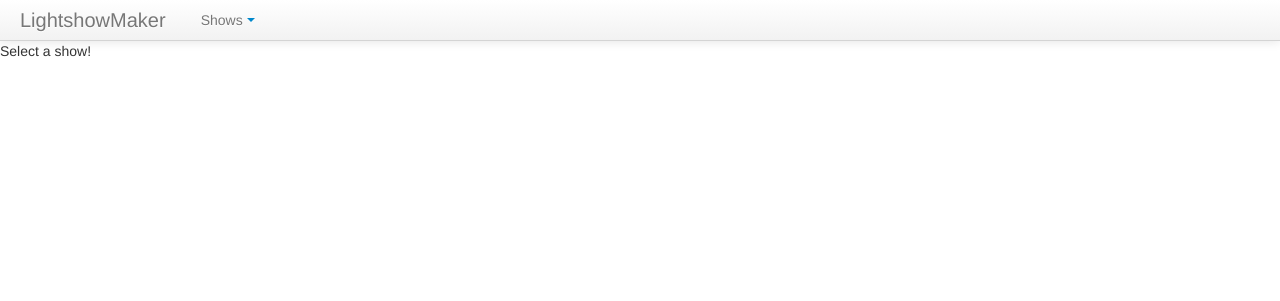
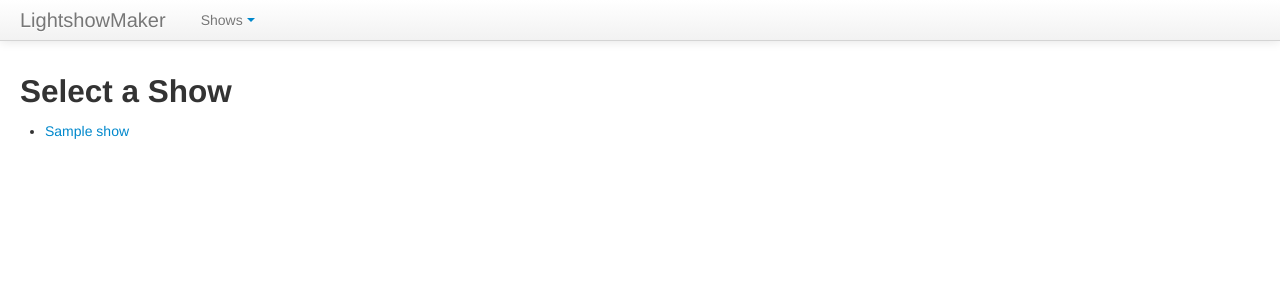
Before and after one commit to mrsutherland/lightshow, a Django app: page /show/ in a window 1280 px wide. Shown: the top 301 px of the page. Run offline with Django 3.2, Linux system fonts and the light colour scheme; tables that the repository leaves empty hold one stand-in row (values such as "Sample post"); some libraries are stand-ins or nearby versions.

Commit message:
Four bit colorpicker, deleting/modifying of shows, improvements in save function

```diff
--- a/lightshowmaker/lightshowmaker/models.py
+++ b/lightshowmaker/lightshowmaker/models.py
@@ -27,4 +27,4 @@ class BulbColor(models.Model):
     brightness = models.IntegerField()
 
     def rgb(self):
-        return 'rgb(%s, %s, %s)' % (self.red * 16, self.green * 16, self.blue * 16)
+        return 'rgb(%s, %s, %s)' % (self.red * 17, self.green * 17, self.blue * 17)
--- a/lightshowmaker/lightshowmaker/static/css/main.css
+++ b/lightshowmaker/lightshowmaker/static/css/main.css
@@ -1,7 +1,8 @@
 div#body{
     width: 100%;
-    background-color: black;
+    background: url('/static/img/debut_dark.png') repeat #CCC;
     position: relative;
+
 }
 
 div.light{
--- a/lightshowmaker/lightshowmaker/static/js/main.js
+++ b/lightshowmaker/lightshowmaker/static/js/main.js
@@ -7,13 +7,41 @@ $(window).on('resize', function(){
 
 $('a#add-show').on('click', function(e){
     e.preventDefault();
-    var showName = window.prompt('Name your new show:');
+    var showName = window.prompt('Name your new show (have you saved the current show?!):');
     if (showName == null) return;
     $.ajax({
         url: '/show/',
         type: 'POST',
         data: {'name': showName},
         dataType: 'json',
+        success: function(data, status, xhr){
+            window.location=data.redirect;
+        }
+    });
+});
+
+$('a#rename-show').on('click', function(e){
+    e.preventDefault();
+    var showName = window.prompt('Rename your show:');
+    if (showName == null) return;
+    $.ajax({
+        url: '/show/' + $('div#body').data('showId') + '/',
+        type: 'POST',
+        data: {'name': showName},
+        dataType: 'json',
+        success: function(data, status, xhr){
+            $('.current-show-name').html(showName);
+        }
+    });
+});
+
+$('a#delete-show').on('click', function(e){
+    e.preventDefault();
+    var showName = window.confirm('Are you very sure you want to delete this whole show?  There is no going back.');
+    if (showName != true) return;
+    $.ajax({
+        url: '/show/' + $('div#body').data('showId') + '/delete/',
+        type: 'POST',
         success: function(data, status, xhr){
             window.location=data.redirect;
         }
@@ -34,24 +62,36 @@ $('div#body').on('click', function(e){
     if (!$('div#body').hasClass('add-lights')) return
     var nextNumber = $('div#body').data('nextNumber');
     $('div#body').data('nextNumber', nextNumber += 1);
-    $('div#body').append($('<div class="light"><span>' + nextNumber +'</span></div>').css({'top': e.pageY - $('div#body').position().top, 'left': e.pageX}))
+    $('div#body').append($('<div class="light"><span>' + nextNumber +'</span></div>')
+            .css({'top': e.pageY - $('div#body').position().top, 'left': e.pageX})
+            .data({'red': 15, 'green': 15, 'blue': 15}));
 })
 
 $('div#body').on('click', '.light', function(e){
     if ($('div#body').hasClass('add-lights')) return;
-    $(e.target).spectrum({
-        color: $(e.target).css('background-color'),
+    var $this = $(e.target).is('.light') ? $(e.target) : $(e.target).parents('.light');
+
+    $this.spectrum({
+        color: $this.css('background-color'),
         showInput: true,
         //showAlpha: true,
         showPalette: true,
-        //showSelectionPalette: true,
         localStorageKey: 'lightshowmaker.colors',
         clickoutFiresChange: true,
         showInitial: true,
         preferredFormat: 'hex',
+        move: function(color){
+            var red = Math.round(color.toRgb().r / 17)
+            var green = Math.round(color.toRgb().g / 17)
+            var blue =  Math.round(color.toRgb().b / 17)
+            $this.spectrum('set', 'rgb(' + red * 17 + ',' + green * 17 + ',' + blue * 17 + ')');
+        },
+
         change: function(color){
-            $(e.target).css('background-color', color.toHexString());
-            console.log(color)
+            $this.data('red', Math.round(color.toRgb().r / 17))
+            $this.data('green', Math.round(color.toRgb().g / 17))
+            $this.data('blue', Math.round(color.toRgb().b / 17))
+            $this.css('background-color', color.toRgbString());
         }
     });
 })
@@ -77,17 +117,16 @@ $('#save').on('click', function(e){
     var lights = [];
     for (var i=0; i < $('.light').length; i++){
         var light = $($('.light')[i]);
-        var color = light.css('background-color').match(/^rgb\((\d+),\s*(\d+),\s*(\d+)\)$/);
+        console.log(light.data());
         lights.push({
             'number': parseInt(light.text()),
             'y': parseInt(light.css('top')),
             'x': parseInt(light.css('left')),
-            'red': parseInt(color[1]),
-            'green': parseInt(color[2]),
-            'blue': parseInt(color[3])
+            'red': light.data('red'),
+            'green': light.data('green'),
+            'blue': light.data('blue')
         });
     };
-    console.log(lights)
 
     $.ajax({
         url: '/show/' + $('div#body').data('showId') + '/lights/',
--- a/lightshowmaker/lightshowmaker/templates/index.html
+++ b/lightshowmaker/lightshowmaker/templates/index.html
@@ -1,44 +1,49 @@
 <!DOCTYPE html>
 <html lang='en'>
     <head>
-        <meta charset="utf-8">
+        <meta charset='utf-8'>
         <link href='{{STATIC_URL}}css/bootstrap.css' rel='stylesheet'>
         <link href='{{STATIC_URL}}css/spectrum.css' rel='stylesheet'>
         <link href='{{STATIC_URL}}css/main.css' rel='stylesheet'>
     </head>
 
     <body>
-        <div class="navbar navbar-static-top">
-            <div class="navbar-inner">
-              <a class="brand" href="/">LightshowMaker</a>
-                <ul class="nav">
+        <div class='navbar navbar-static-top'>
+            <div class='navbar-inner'>
+              <a class='brand' href='/'>LightshowMaker</a>
+                <ul class='nav'>
                     <li>
-                        <a href="#" class="dropdown-toggle" data-toggle="dropdown">
+                        <a href='#' class='dropdown-toggle current-show-name' data-toggle='dropdown'>
                             {{current_show.name|default:'Shows'}}
-                            <b class="caret"></b>
+                            <b class='caret'></b>
                         </a>
-                        <ul class="dropdown-menu">
+                        <ul class='dropdown-menu'>
+                            {% if current_show %}
+                                <li><a href='#' id='rename-show'>Rename</a></li>
+                                <li><a href='#' id='delete-show'>Delete</a></li>
+                                <li class='divider'></li>
+                            {% endif %}
                             <li><a href='#' id='add-show'>Add Show</a></li>
                             <li class='divider'></li>
                             {% for show in shows %}
                                 <li><a href='{% url show show.id %}'>
                                     <i class='icon-ok' {% if show != current_show %} style='visibility:hidden;' {% endif %}></i>
-                                    {{show.name}}
+                                    <span {% if show == current_show %}class='current-show-name'{% endif %}>{{show.name}}</span>
                                 </a></li>
                             {% endfor %}
                         </ul>
                     </li>
-                    <!--div class="btn-group" data-toggle="buttons-radio">
-                        <button type="button" class="btn">Add Lights</button>
-                        <button type="button" class="btn">Move Lights</button>
-                        <button type="button" class="btn">Change Colors</button>
+                    <!--div class='btn-group' data-toggle='buttons-radio'>
+                        <button type='button' class='btn'>Add Lights</button>
+                        <button type='button' class='btn'>Move Lights</button>
+                        <button type='button' class='btn'>Change Colors</button>
                     </div-->
 
                     {% if current_show %}
-                        <li><button id='add-lights' type="button" class="btn btn-primary" data-toggle="button">Add Lights</button></li>
-                        <li><button id='show-numbers' type="button" class="btn" data-toggle="button">Show Numbers</button></li>
-                        <li><button id='save' type="button" class="btn btn-primary" data-loading-text='Saving...' autocomplete='off'>Save</button></li>
-                        <li><button id='real-time' type="button" class="btn btn-primary" data-loading-text='Making it spin...' autocomplete='off'>Make it Spin</button></li>
+                        <li><button id='add-lights' type='button' class='btn btn-primary' data-toggle='button'>Add Lights</button></li>
+                        <li><button id='show-numbers' type='button' class='btn' data-toggle='button'>Show Numbers</button></li>
+                        <li><button id='save' type='button' class='btn btn-primary' data-loading-text='Saving...' autocomplete='off'>Save</button></li>
+                        <li><button id='real-time' type='button' class='btn btn-primary' data-loading-text='Making it spin...' autocomplete='off'>Make it Spin</button></li>
                     {% endif %}
                 </ul>
             </div>
@@ -47,11 +52,20 @@
         {% if current_show %}
             <div id='body' data-next-number='{{next_number}}' data-show-id='{{current_show.id}}'>
                 {% for light in lights %}
-                    <div class='light' style='top: {{light.y}}px; left: {{light.x}}px; background-color: {{light.rgb}}'><span>{{light.number}}</span></div>
+                    {{light.colors}}
+                    <div class='light' data-red='{{light.colors.all.0.red}}' data-green='{{light.colors.all.0.green}}' data-blue='{{light.colors.all.0.blue}}'
+                         style='top: {{light.y}}px; left: {{light.x}}px; background-color: {{light.rgb}}'><span>{{light.number}}</span></div>
                 {% endfor %}
             </div>
         {% else %}
-            Select a show!
+            <div class='span12' style='margin-top: 20px'>
+                <h2>Select a Show</h2>
+                <ul>
+                    {% for show in shows %}
+                        <li><a href='{% url show show.id %}'>{{ show.name }}</a></li>
+                    {% endfor %}
+                </ul>
+            </div>
         {% endif %}
 
         <script src='{{STATIC_URL}}js/jquery-1.8.3.js'></script>
--- a/lightshowmaker/lightshowmaker/urls.py
+++ b/lightshowmaker/lightshowmaker/urls.py
@@ -7,6 +7,7 @@ from django.conf.urls import patterns, include, url
 urlpatterns = patterns('',
     url(r'^$', 'lightshowmaker.views.index', name='index'),
     url(r'^show/(?:([\d])+/)?$', 'lightshowmaker.views.show', name='show'),
+    url(r'^show/(\d+)/delete/$', 'lightshowmaker.views.delete_show', name='delete_show'),
     url(r'^show/(\d+)/lights/$', 'lightshowmaker.views.lights', name='lights'),
     url(r'^show/(\d+)/real_time/$', 'lightshowmaker.views.real_time', name='real_time')
 
--- a/lightshowmaker/lightshowmaker/views.py
+++ b/lightshowmaker/lightshowmaker/views.py
@@ -43,6 +43,15 @@ def show(request, show_id=None):
     return index(request, show_id)
 
 @csrf_exempt
+@return_json
+def delete_show(request, show_id):
+    if request.method != 'POST':
+        return HttpResponseNotAllowed(['POST'])
+    show = get_object_or_404(Show, id=show_id)
+    show.delete()
+    return {'redirect': reverse('index')}
+
+@csrf_exempt
 def lights(request, show_id):
     if request.method != 'POST':
         return HttpResponseNotAllowed(['POST'])
@@ -54,12 +63,8 @@ def lights(request, show_id):
 
     Lightbulb.objects.filter(strand__show = show).all().delete()
     for light in lights:
-        red = light['red'] // 16
-        green = light['green'] // 16
-        blue = light['blue'] // 16
-
         bulb = Lightbulb.objects.create(strand=show.strands.all()[0], number = light['number'], x=light['x'], y=light['y'])
-        BulbColor.objects.create(lightbulb=bulb, red=red, green=green, blue=blue, frame=1, brightness=255)
+        BulbColor.objects.create(lightbulb=bulb, red=light['red'], green=light['green'], blue=light['blue'], frame=1, brightness=255)
     return HttpResponse()
 
 @csrf_exempt
```
